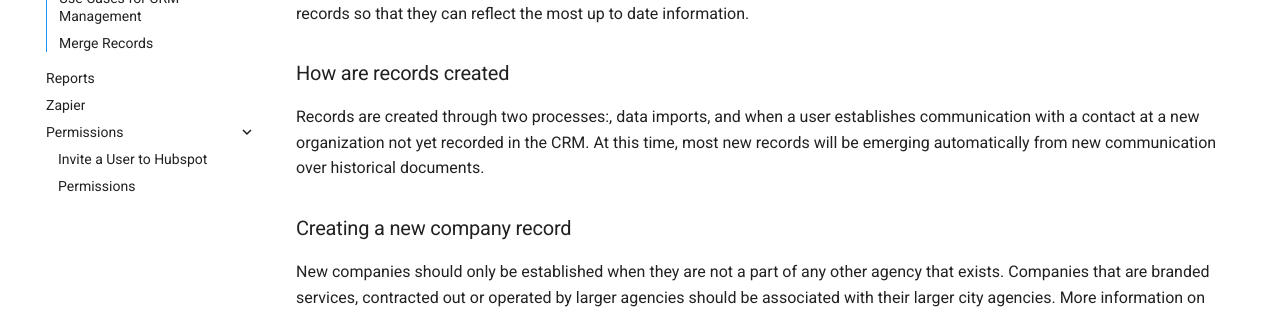
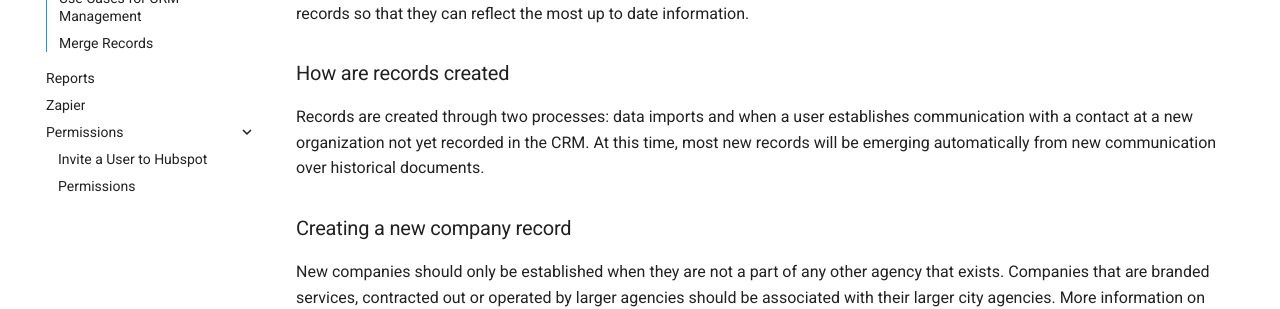
Before and after one commit to cal-itp/customer-success, an MkDocs documentation site: the page built from docs/admin/records.md, in a window 1280 px wide and 900 px high. Shown: the part 422-731 px from the top of the window. Built offline with MkDocs 1.6.1 and Material for MkDocs 9.7.7, drawn with Linux system fonts in a browser that asks for light colours; nearby versions of some CDN libraries; comment, search, counter and statistics services are not loaded.

Commit message:
grammatical change
remove extra comma's

```diff
--- a/docs/admin/records.md
+++ b/docs/admin/records.md
@@ -8,7 +8,7 @@ When working with the CRM you may find that records need to be updated, merged o
 
 ### How are records created
 
-Records are created through two processes:, data imports, and when a user establishes communication with a contact at a new organization not yet recorded in the CRM. At this time, most new records will be emerging automatically from new communication over historical documents.
+Records are created through two processes: data imports and when a user establishes communication with a contact at a new organization not yet recorded in the CRM. At this time, most new records will be emerging automatically from new communication over historical documents.
 
 ### Creating a new company record
 
```
